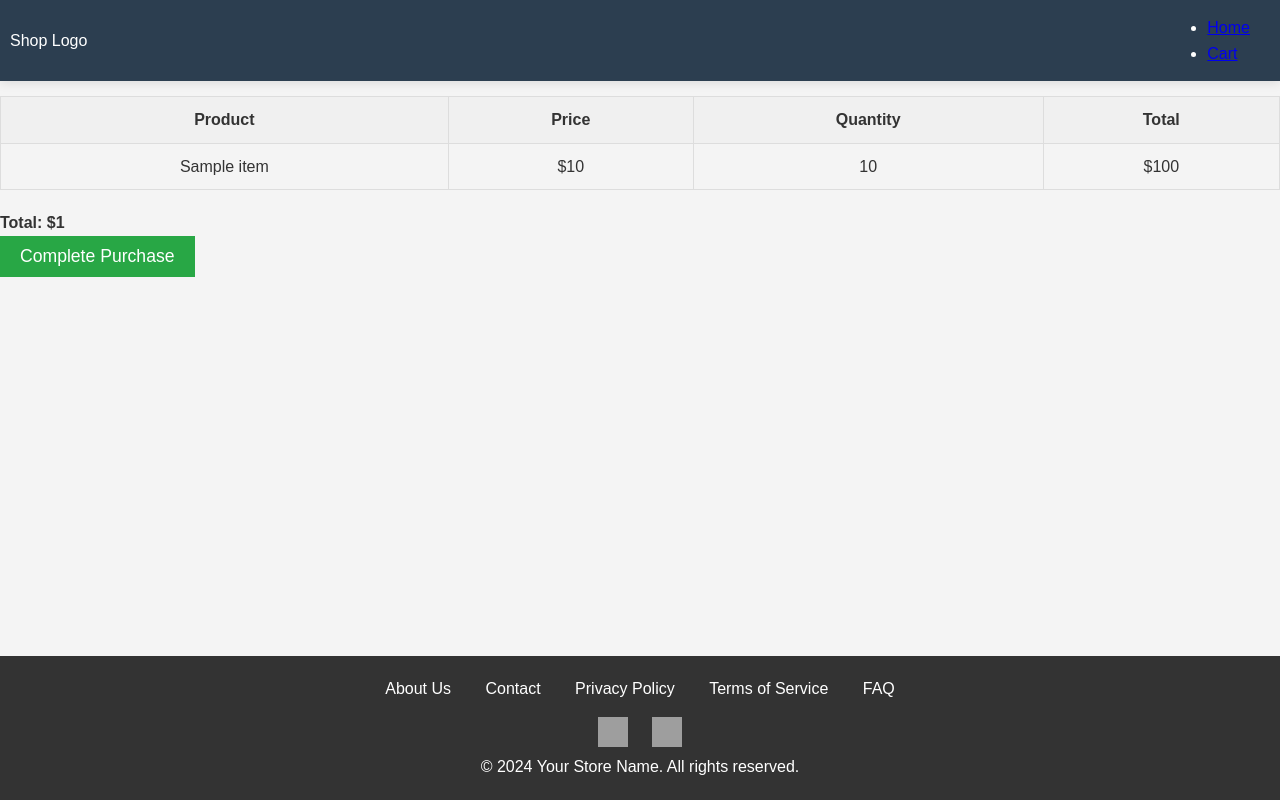
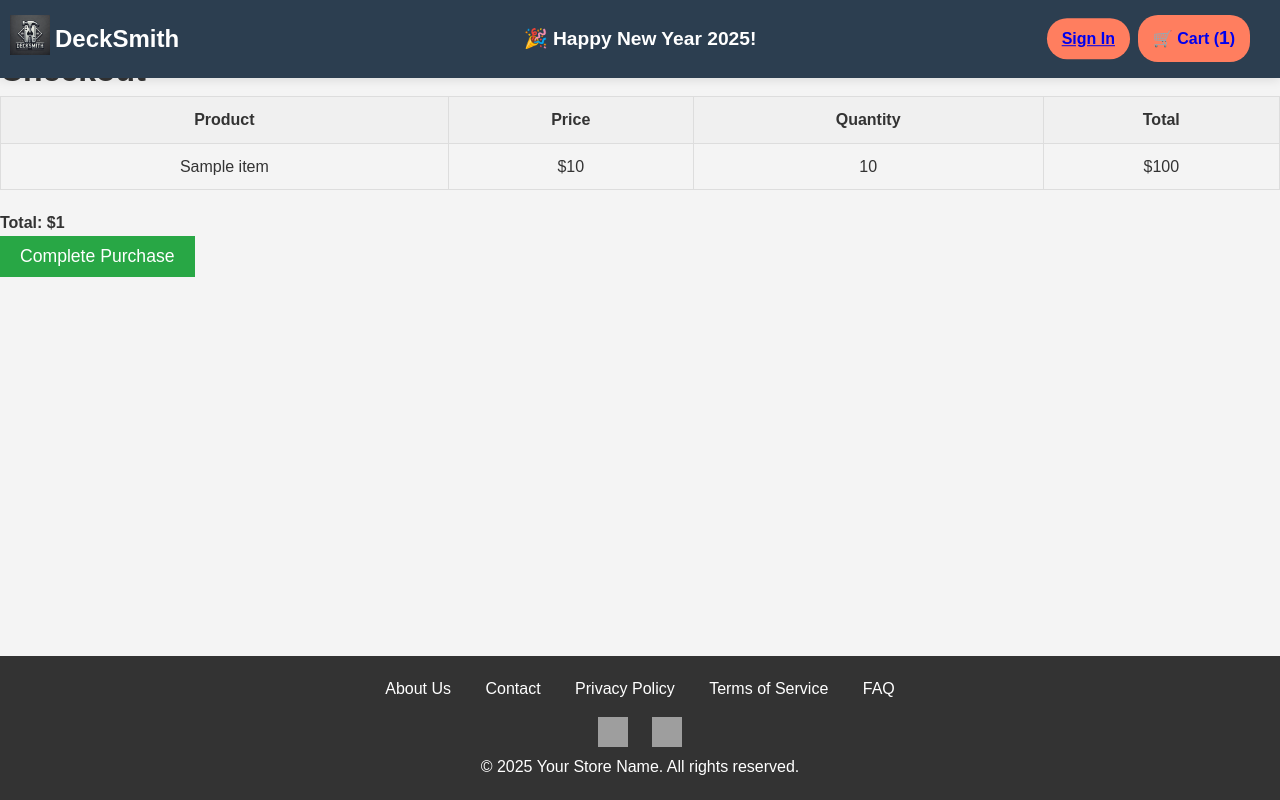
Before and after one commit to Tomila/DeckSmith, a Flask app: template templates/checkout.html in a window 1280 px wide. Run offline with Flask 3, Linux system fonts and the light colour scheme; the template is opened without the code that fills it: most values are stand-ins (such as "Sample title", 1, 10 or a date in 2020); some libraries are stand-ins or nearby versions; grey boxes are pictures that could not be loaded.

Commit message:
Add files via upload

```diff
--- a/templates/checkout.html
+++ b/templates/checkout.html
@@ -7,7 +7,6 @@
     <link rel="stylesheet" href="{{ url_for('static', filename='style.css') }}">
     <script src="https://js.stripe.com/v3/"></script>
 
-    <!-- <div class="right-sidebar"> -->
     <!-- Google AdSense -->
     <script async src="https://pagead2.googlesyndication.com/pagead/js/adsbygoogle.js?client=ca-pub-5150877637487478"
         crossorigin="anonymous"></script>
@@ -20,18 +19,31 @@
     <script>
         (adsbygoogle = window.adsbygoogle || []).push({});
     </script>
-<!-- </div> -->
-
 </head>
 <body>
+    <!-- Updated Navbar -->
     <nav>
-        <div class="logo">Shop Logo</div>
-        <ul>
-            <li><a href="{{ url_for('index') }}">Home</a></li>
-            <li><a href="{{ url_for('cart') }}">Cart</a></li>
-        </ul>
+        <div class="logo">
+            <a href="{{ url_for('index') }}">
+                <img src="{{ url_for('static', filename='images/logo.jpg') }}" alt="Logo" class="logo-img">
+            </a>
+            <span class="site-name">DeckSmith</span>
+        </div>
+        <div class="announcement">
+            <p>🎉 Happy New Year 2025!</p>
+        </div>
+        <div class="navbar-right">
+            <div class="signin">
+                <a href="{{ url_for('signin') }}">Sign In</a>
+            </div>
+            <div class="cart-indicator">
+                <a href="{{ url_for('cart') }}">🛒 Cart (<span id="cart-count">{{ cart_count }}</span>)</a>
+            </div>
+        </div>
     </nav>
 
+
+    <!-- Main Checkout Section -->
     <div class="checkout">
         <h1>Checkout</h1>
         <table class="checkout-table">
@@ -85,7 +97,7 @@
     });
     </script>
 
-<!-- Footer with Navigation Bar -->
+    <!-- Footer -->
     <footer>
         <div class="footer-nav">
             <ul>
@@ -98,14 +110,13 @@
         </div>
         <div class="social-links">
             <a href="https://www.tiktok.com/@yourusername" target="_blank" class="social-icon">
-            <img src="path-to-your-tiktok-icon.png" alt="TikTok">
+                <img src="{{ url_for('static', filename='tiktok-icon.png') }}" alt="TikTok">
             </a>
             <a href="https://www.ebay.com/usr/yourusername" target="_blank" class="social-icon">
-            <img src="path-to-your-ebay-icon.png" alt="eBay">
+                <img src="{{ url_for('static', filename='ebay-icon.png') }}" alt="eBay">
             </a>
         </div>
-    <p>&copy; 2024 Your Store Name. All rights reserved.</p>
+        <p>&copy; 2025 Your Store Name. All rights reserved.</p>
     </footer>
-
 </body>
 </html>
```
Also changed, not shown: templates/cart.html (+8 -4 lines), templates/index.html (+5 -2 lines). Lines whose indentation alone changed are shown as unchanged.
